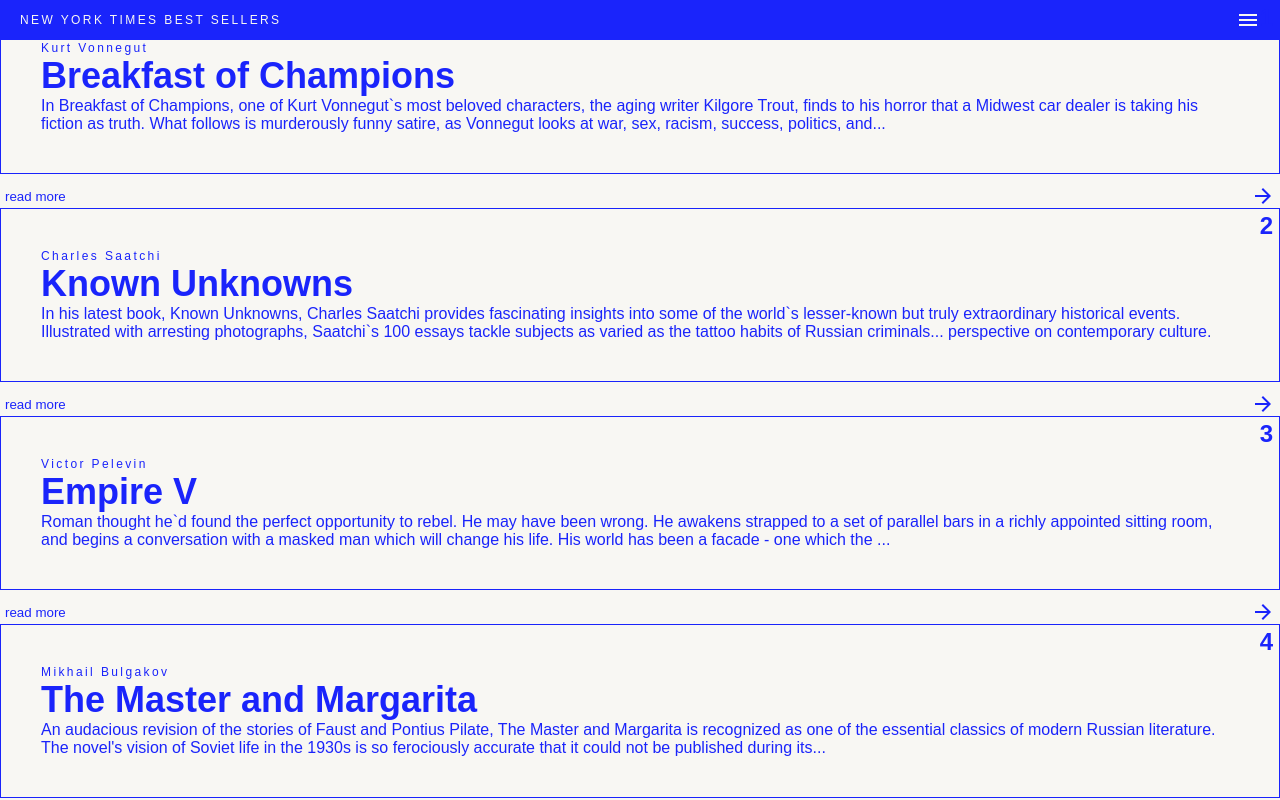
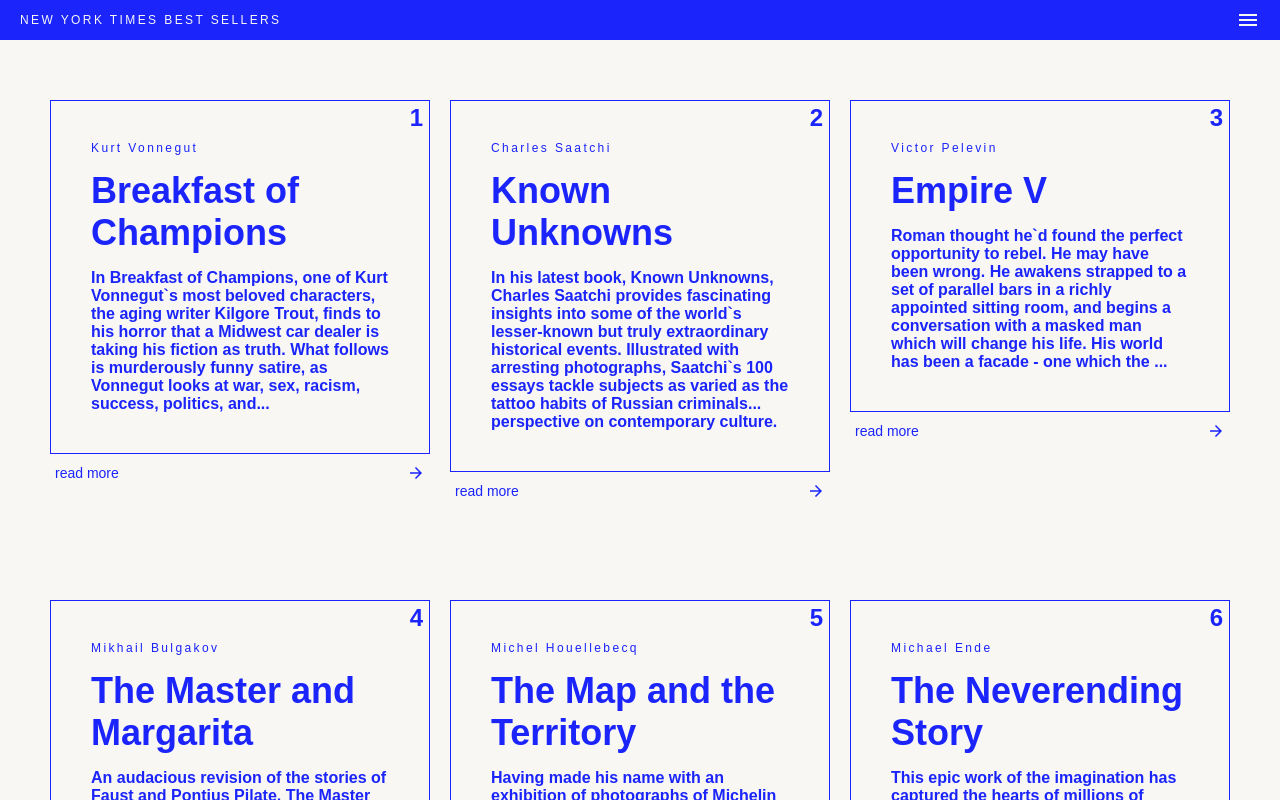
Before and after one commit to gergelykisshun/w18-exam-uibuild, a React (Create React App) app: page / in a window 1280 px wide. Shown: the top 800 px of the page. Built offline with nearby package versions, Linux system fonts and the light colour scheme.

Commit message:
one stage needs arrangement

```diff
--- a/src/components/Book/Book.css
+++ b/src/components/Book/Book.css
@@ -6,6 +6,9 @@
 }
 
 .book-card {
+  display: flex;
+  flex-direction: column;
+  gap: 15px;
   position: relative;
   padding: 40px;
   border: 1px solid var(--secondary-color);
@@ -42,14 +45,25 @@
 
 .book-desc {
   font-size: 16px;
-  font-weight: 400;
+  font-weight: 700;
 }
 
 .read-more-btn {
   display: flex;
   align-items: center;
   justify-content: space-between;
-  padding-inline: 5px;
+  padding: 5px;
+  height: 18px;
+  width: 100%;
+  font-family: 'Montserrat', sans-serif;
+}
+
+.read-more-btn .read-btn-text {
+  font-size: 14px;
+}
+
+.read-more-btn .read-more-arrow {
+  font-size: 18px;
 }
 
 .read-more-btn:hover {
--- a/src/components/Book/Book.jsx
+++ b/src/components/Book/Book.jsx
@@ -15,7 +15,7 @@
         <p className='book-desc'>{text}</p>
       </div>
       <button className='read-more-btn'>
-        <p>read more</p>
+        <p className='read-btn-text'>read more</p>
         <ArrowForwardIcon className="read-more-arrow"/>
       </button>
     </div>
--- a/src/index.css
+++ b/src/index.css
@@ -53,9 +53,13 @@
   justify-content: center;
   min-height: 100vh;
   width: 100%;
+  padding: 100px 50px;
 }
 
 .books-container{
   max-width: 1280px;
-
+  display: grid;
+  grid-template-columns: repeat(3, 1fr);
+  grid-auto-rows: max-content;
+  gap: 100px 20px;
 }
```
